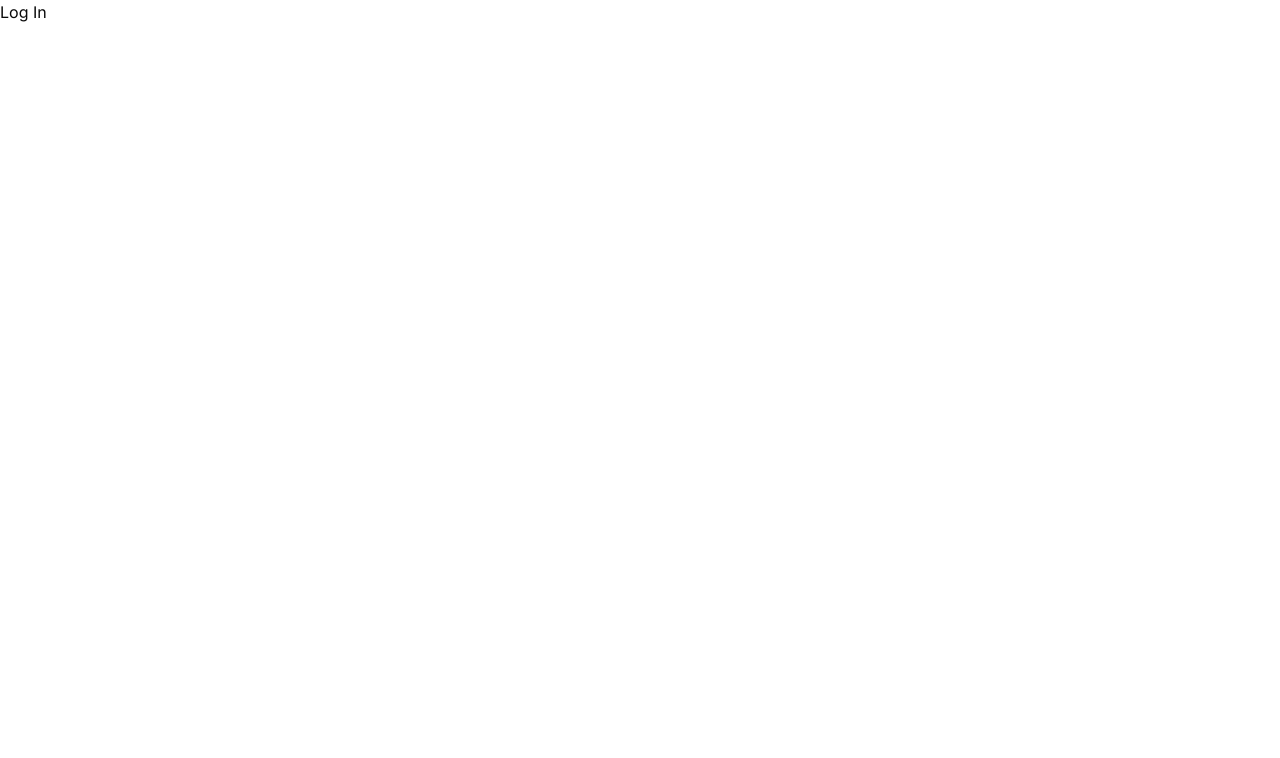
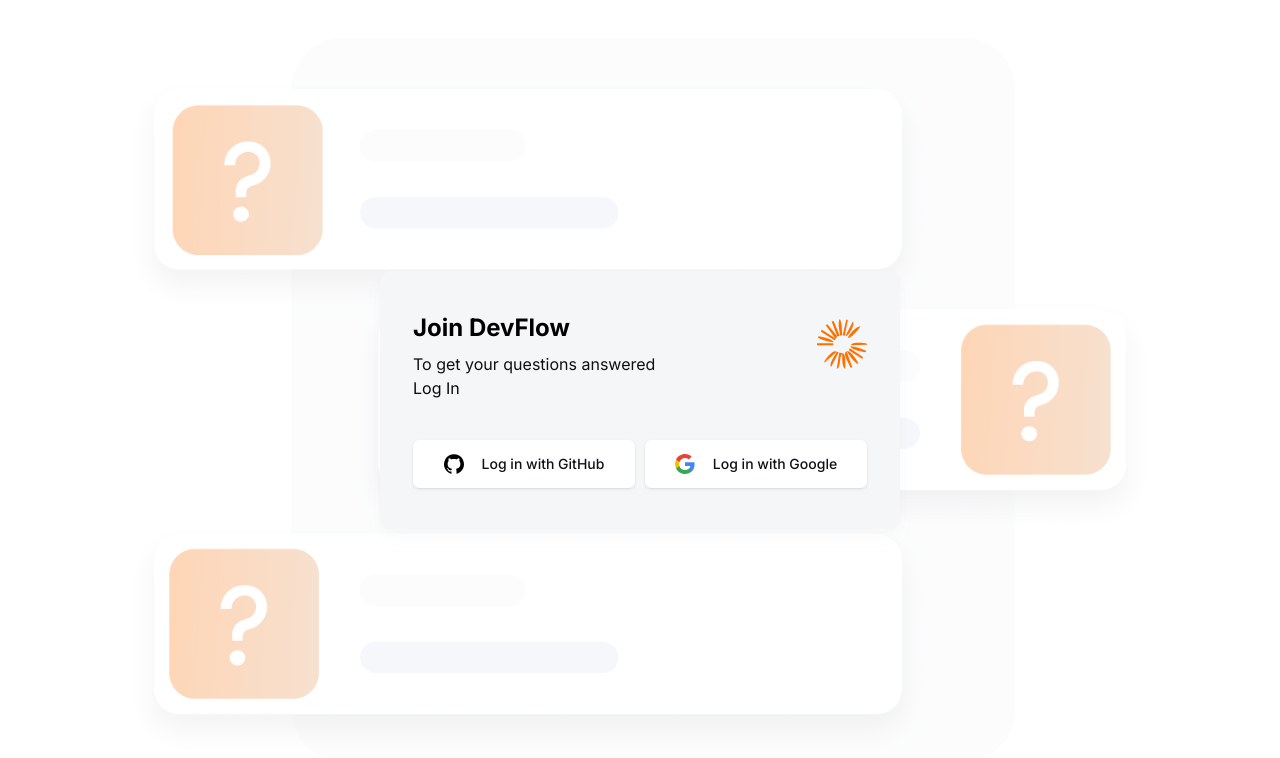
Before and after one commit to thuyencode/ultimate-nextjs-course, a Next.js app: page /log-in in a window 1280 px wide. Shown: the top 758 px of the page. Built offline with nearby package versions, Linux system fonts and the light colour scheme.

Commit message:
Create Auth Layout & Social Auth Form

```diff
--- a/app/(auth)/layout.tsx
+++ b/app/(auth)/layout.tsx
@@ -1,7 +1,33 @@
+import { SocialAuthForm } from '@/components/forms'
+import Image from 'next/image'
 import type { FunctionComponent, PropsWithChildren } from 'react'
 
 const AuthLayout: FunctionComponent<PropsWithChildren> = ({ children }) => (
-  <main>{children}</main>
+  <main className='flex min-h-dvh items-center justify-center bg-auth-light bg-cover bg-center bg-no-repeat px-4 py-10 dark:bg-auth-dark'>
+    <section className='light-border background-light800_dark200 shadow-light100_dark100 min-w-full rounded-[10px] border px-4 py-10 shadow-md sm:min-w-[520px] sm:px-8'>
+      <div className='flex items-center justify-between gap-2'>
+        <div className='space-y-2.5'>
+          <h2 className='h2-bold text-dark100_light900'>Join DevFlow</h2>
+
+          <p className='paragraph-regular text-dark500_light400'>
+            To get your questions answered
+          </p>
+        </div>
+
+        <Image
+          src='/images/site-logo.svg'
+          alt="DevFlow's logo"
+          width={50}
+          height={50}
+          className='object-contain'
+        />
+      </div>
+
+      {children}
+
+      <SocialAuthForm />
+    </section>
+  </main>
 )
 
 export default AuthLayout
--- /dev/null
+++ b/components/forms/index.ts
@@ -0,0 +1 @@
+export * from './social-auth-form'
--- /dev/null
+++ b/components/forms/social-auth-form.tsx
@@ -0,0 +1,57 @@
+import { cn } from '@/lib/utils'
+import Image, { type ImageProps } from 'next/image'
+import type { ReactElement } from 'react'
+import { Button, type ButtonProps } from '../ui/button'
+
+export const SocialAuthForm = (): ReactElement => (
+  <div className='mt-10 flex flex-wrap gap-2.5'>
+    <SocialAuthButton
+      imageProps={{
+        src: '/icons/github.svg',
+        alt: "Github's logo",
+        className: 'invert-colors'
+      }}
+      text='Log in with GitHub'
+    />
+
+    <SocialAuthButton
+      imageProps={{
+        src: '/icons/google.svg',
+        alt: "Google's logo"
+      }}
+      text='Log in with Google'
+    />
+  </div>
+)
+
+interface SocialAuthButtonProps {
+  imageProps: ImageProps
+  buttonProps?: ButtonProps
+  text: string
+}
+
+function SocialAuthButton({
+  imageProps,
+  buttonProps,
+  text
+}: SocialAuthButtonProps): ReactElement {
+  return (
+    <Button
+      {...buttonProps}
+      className={cn(
+        'background-dark400_light900 body-medium text-dark200_light800 min-h-12 flex-1 rounded-2 px-4 py-3.5',
+        buttonProps?.className
+      )}
+    >
+      <Image
+        width={20}
+        height={20}
+        {...imageProps}
+        alt={imageProps.alt}
+        className={cn('mr-2.5 object-contain', imageProps.className)}
+      />
+
+      <span>{text}</span>
+    </Button>
+  )
+}
```
